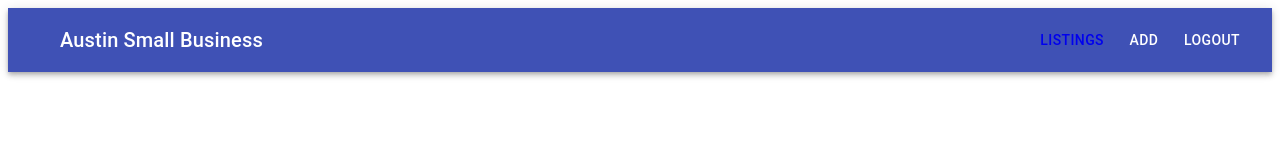
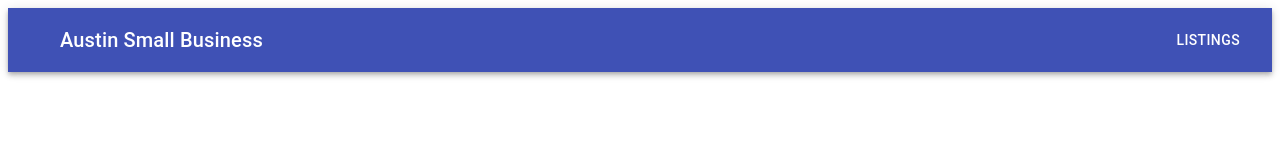
Before and after one commit to DavidAndreww/small-business, a React (Create React App) app: page / in a window 1280 px wide. Shown: the top 158 px of the page. Built offline with nearby package versions, Linux system fonts and the light colour scheme.

Commit message:
login action is changing state

```diff
--- a/src/App.css
+++ b/src/App.css
@@ -7,3 +7,16 @@
 .login-component button {
   margin: .5em 0em;
 }
+.link:link {
+  text-decoration: none;
+  color: white;
+}
+.link:visited {
+  color: white
+}
+.link:active {
+  color:white
+}
+.link:hover {
+  color:white
+}
--- a/src/Router.js
+++ b/src/Router.js
@@ -1,6 +1,6 @@
 import React from "react";
 import { Switch, Route } from "react-router";
-import Login from "./components/Login";
+import Login from "./containers/Login";
 import Listings from "./components/Listings";
 import Details from "./components/Details";
 
--- a/src/components/Login.js
+++ b/src/components/Login.js
@@ -4,14 +4,14 @@ import TextField from '@material-ui/core/TextField';
 import Typography from '@material-ui/core/Typography'
 import { Link } from 'react-router-dom';
 
-const Login = () => {
+const Login = (props) => {
   return (
     <form className="login-component">
       <TextField className="login-input" variant="outlined" label="Username:" />
       <br />
       <TextField className="login-input" variant="outlined" label="Password" type="password" />
       <br />
-      <Button color="primary" variant="contained" type="submit">
+      <Button color="primary" variant="contained" onClick={()=>props.logIn()}>
         Login
       </Button>
       <Typography>- OR -</Typography>
--- a/src/components/NavBar.js
+++ b/src/components/NavBar.js
@@ -40,7 +40,7 @@ const NavBar = (props) => {
           <Typography variant="h6" className={classes.title}>
             Austin Small Business
           </Typography>
-          <Link to='/listings'><Button color="inherit">Listings</Button></Link>
+          <Link className="link" to='/listings'><Button color="inherit">Listings</Button></Link>
           {props.loggedIn ? <Button color="inherit">Add</Button> : null }
           {props.loggedIn ? <Button color="inherit" onClick={()=>props.logOut()}>Logout</Button> : null}
         </Toolbar>
--- /dev/null
+++ b/src/containers/Login.js
@@ -0,0 +1,11 @@
+import { connect } from 'react-redux';
+import Login from '../components/Login';
+import { logIn } from '../redux/actions'
+
+const mapDispatchToProps = (dispatch) => {
+  return {
+    logIn: () => dispatch(logIn())
+  }
+}
+
+export default connect(null, mapDispatchToProps)(Login)
--- a/src/containers/NavBar.js
+++ b/src/containers/NavBar.js
@@ -10,7 +10,7 @@ const mapStateToProps = (state) => {
 
 const mapDispatchToProps = (dispatch) => {
   return {
-    logOut: () => dispatch(logOut())
+    logOut: () => dispatch(logOut()),
   }
 }
 
--- a/src/redux/state.js
+++ b/src/redux/state.js
@@ -1,5 +1,5 @@
 const state = {
-  loggedIn: true,
+  loggedIn: false,
   listings: [],
   map: null
 }
```
